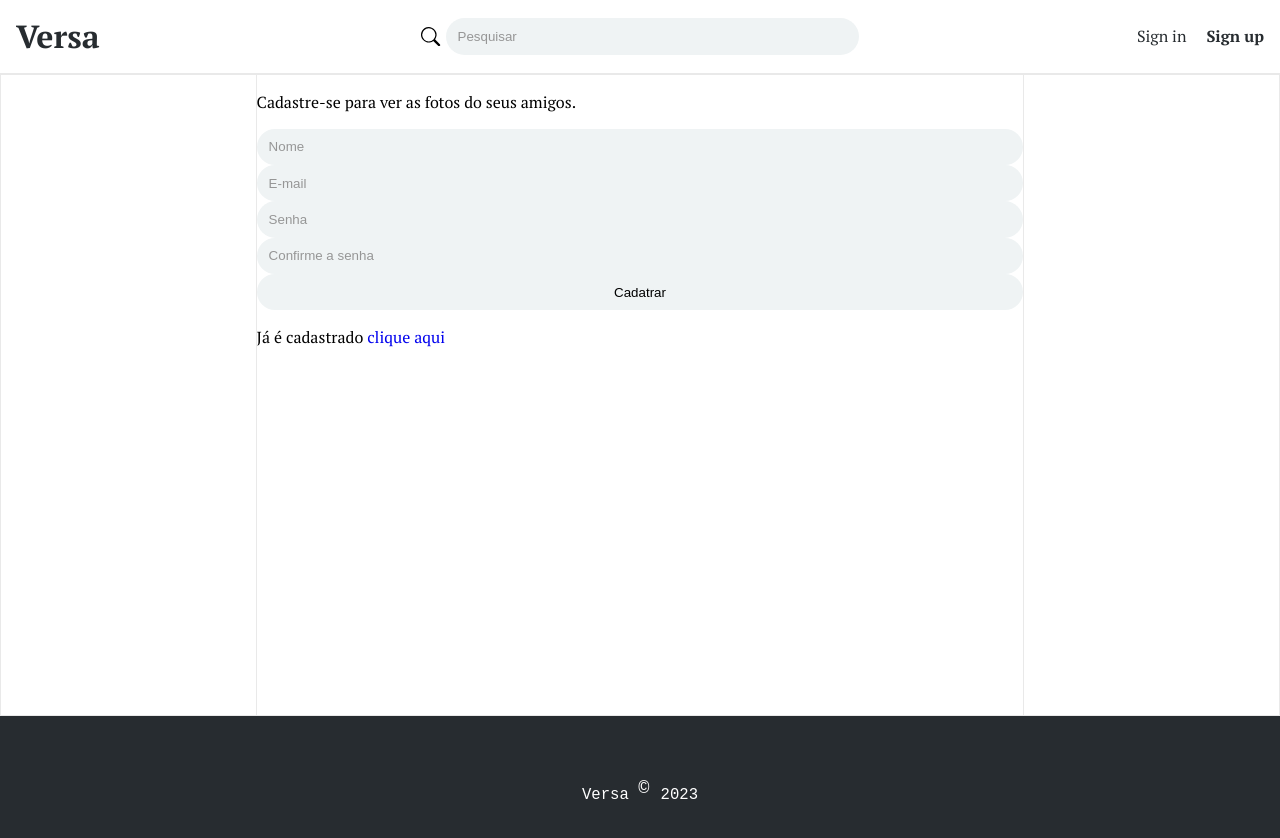
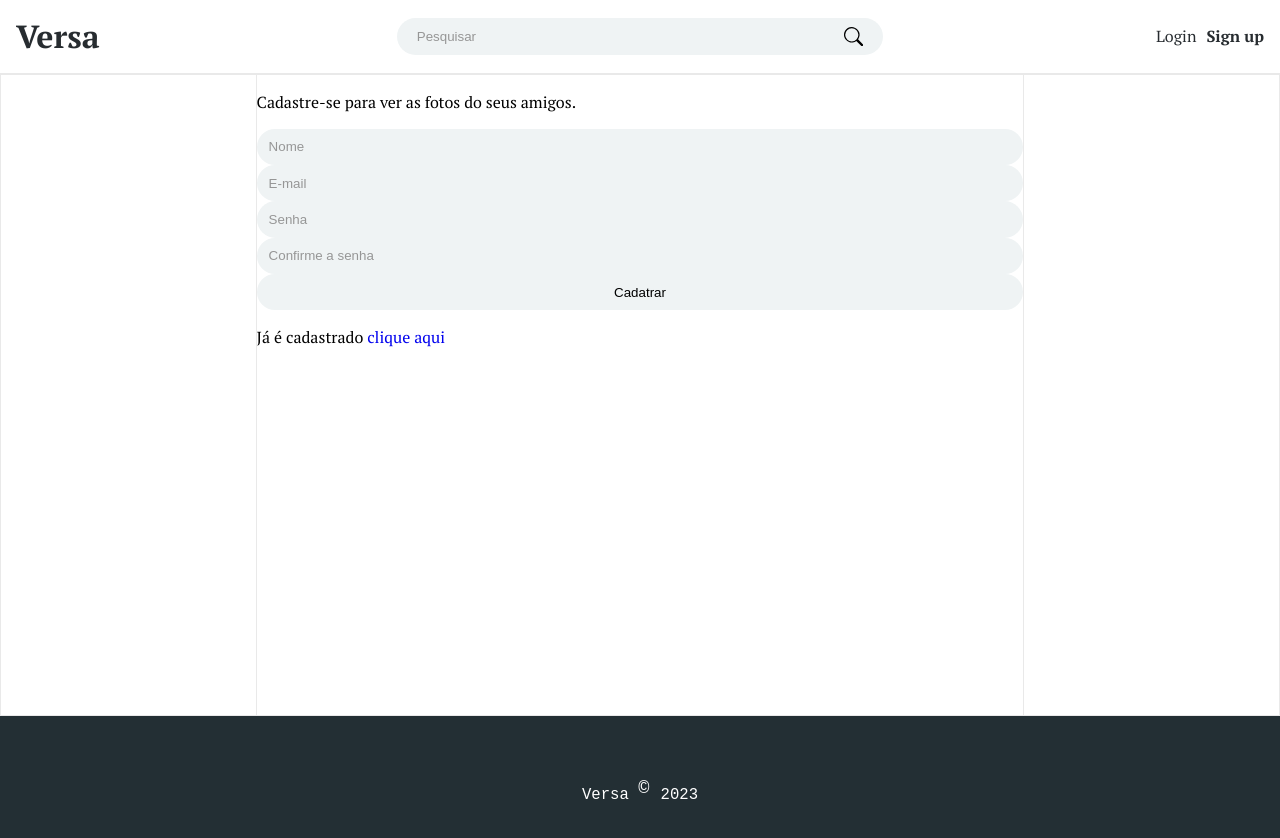
Before and after one commit to murilo1988/Versa, a React (Create React App) app in the folder frontend/: page /register in a window 1280 px wide. Shown: the top 838 px of the page. Built offline with nearby package versions, Linux system fonts and the light colour scheme.

Commit message:
improving navbar

```diff
--- a/frontend/src/components/Footer/Footer.module.css
+++ b/frontend/src/components/Footer/Footer.module.css
@@ -4,7 +4,7 @@ footer {
     grid-template-rows: 150px;
     align-items: center;
     justify-content: center;
-    background-color: #272c30;
+    background-color: #232f34;
 }
 .name_copy {
     font-size: 1.2em;
--- a/frontend/src/components/NavBar/NavBar.js
+++ b/frontend/src/components/NavBar/NavBar.js
@@ -33,7 +33,7 @@ function NavBar() {
             <NavLink to='/'>Home</NavLink>
           </div> */}
           <div>
-            <NavLink to='/login'>Sign in</NavLink>
+            <NavLink to='/login'>Login</NavLink>
           </div>
           <div>
             <NavLink to='/register'>Sign up</NavLink>
--- a/frontend/src/components/NavBar/NavBar.module.css
+++ b/frontend/src/components/NavBar/NavBar.module.css
@@ -27,14 +27,20 @@
     flex-direction: row;
     justify-content: center;
     align-items: center;
-    gap: 5px;
+
     font-size: 1.2em;
 }
 
 .nav_search_form input {
-    width: 80%;
+    width: 100%;
+    padding-left: 1.5em;
+}
+.nav_search_form {
+    position: relative;
 }
 .nav_search_form svg {
+    position: absolute;
+    right: 20px;
     cursor: pointer;
 }
 
@@ -42,7 +48,7 @@
     display: flex;
     flex-direction: row;
     justify-content: flex-end;
-    gap: 20px;
+    gap: 10px;
     font-size: 1em;
 }
 
```
